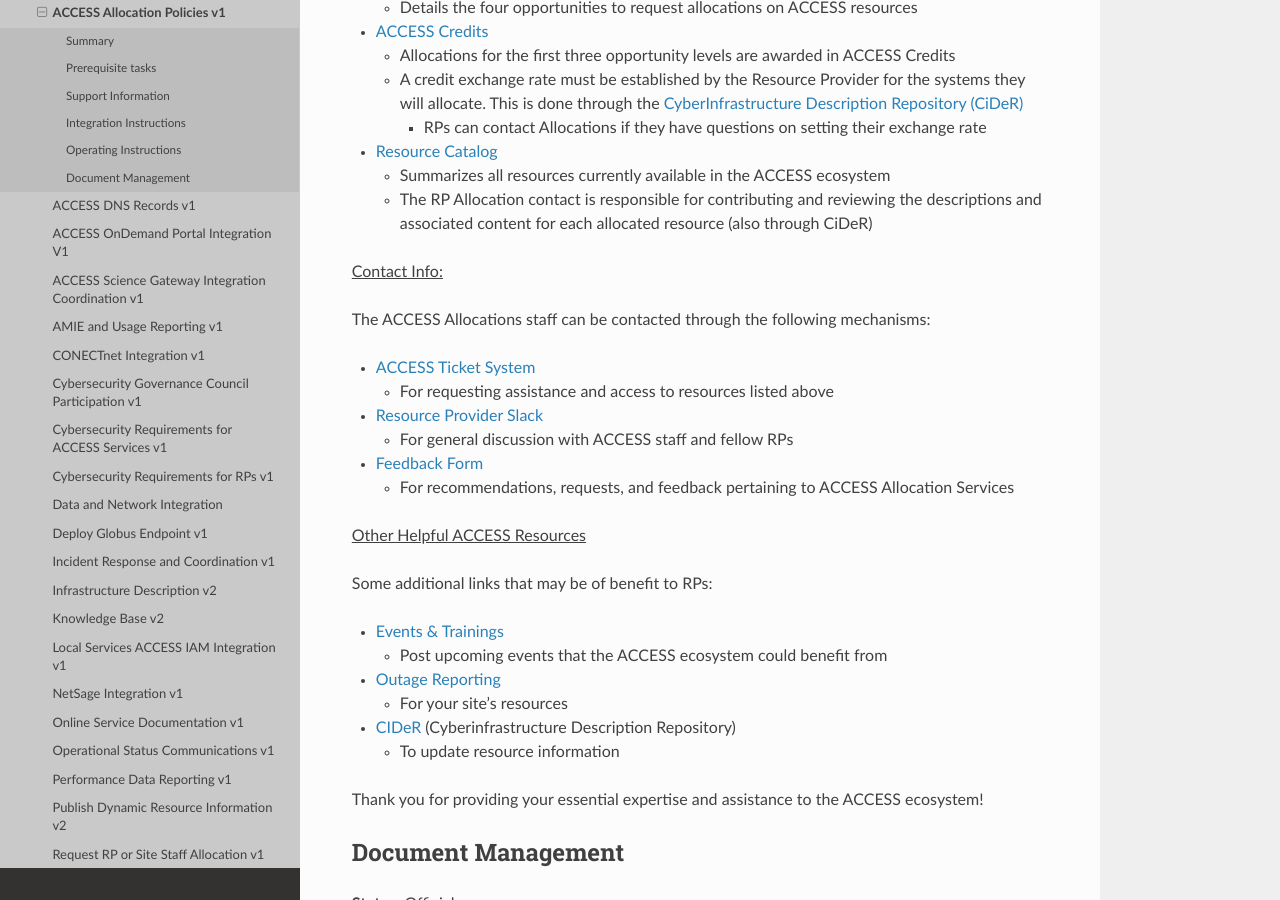
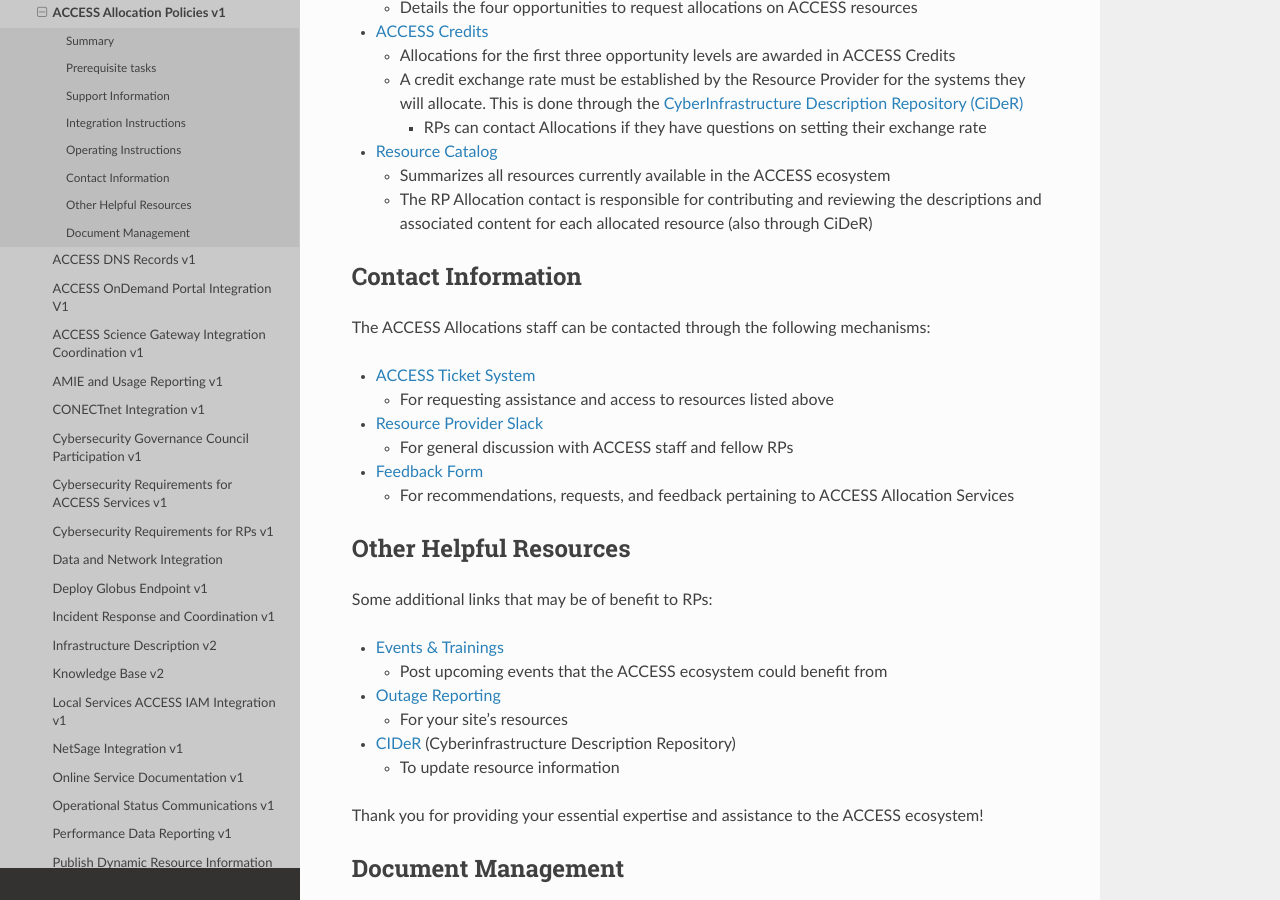
Before and after one commit to esiegmann/Integration_Roadmaps, a Sphinx documentation site: the page built from docs/source/tasks/ACCESS_Allocation_Policies_v1.md, in a window 1280 px wide and 900 px high, scrolled down 1668 px. Built offline with Sphinx 7.4.7 and the Read the Docs theme 2.0.0, drawn with Linux system fonts in a browser that asks for light colours.

Commit message:
Update ACCESS_Allocation_Policies_v1.md

```diff
--- a/docs/source/tasks/ACCESS_Allocation_Policies_v1.md
+++ b/docs/source/tasks/ACCESS_Allocation_Policies_v1.md
@@ -50,11 +50,9 @@
     * Summarizes all resources currently available in the ACCESS ecosystem
     * The RP Allocation contact is responsible for contributing and reviewing the descriptions and associated content for each allocated resource (also through CiDeR)
 
-<span style="text-decoration:underline;">Contact Info: </span>
+## Contact Information
 
 The ACCESS Allocations staff can be contacted through the following mechanisms:
-
-
 
 * [ACCESS Ticket System](https://support.access-ci.org/open-a-ticket)
     * For requesting assistance and access to resources listed above
@@ -63,11 +61,9 @@
 * [Feedback Form](https://docs.google.com/forms/d/e/1FAIpQLSdn-SXokNB_5s0r2SA_S9ZIZWZFlVPRD2OHepTH5HY2YND_zw/viewform)
     * For recommendations, requests, and feedback pertaining to ACCESS Allocation Services
 
-<span style="text-decoration:underline;">Other Helpful ACCESS Resources</span>
+## Other Helpful Resources
 
 Some additional links that may be of benefit to RPs:
-
-
 
 * [Events & Trainings](https://support.access-ci.org/events)
     * Post upcoming events that the ACCESS ecosystem could benefit from
```
